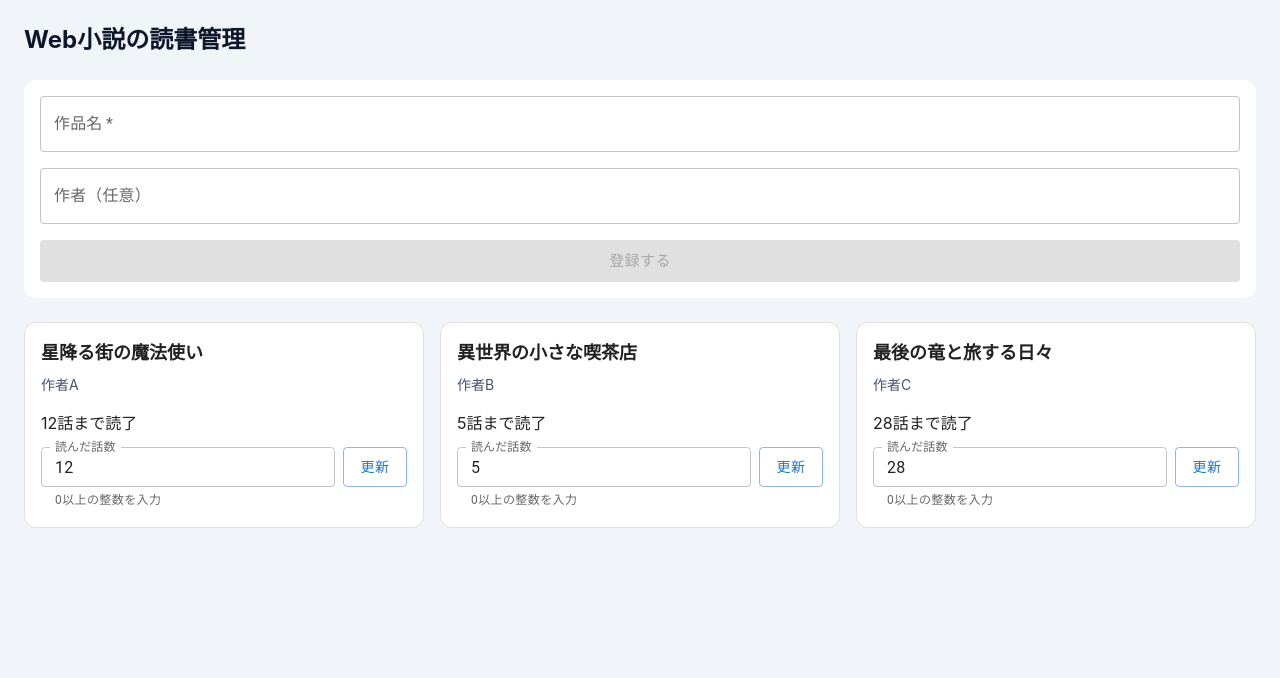
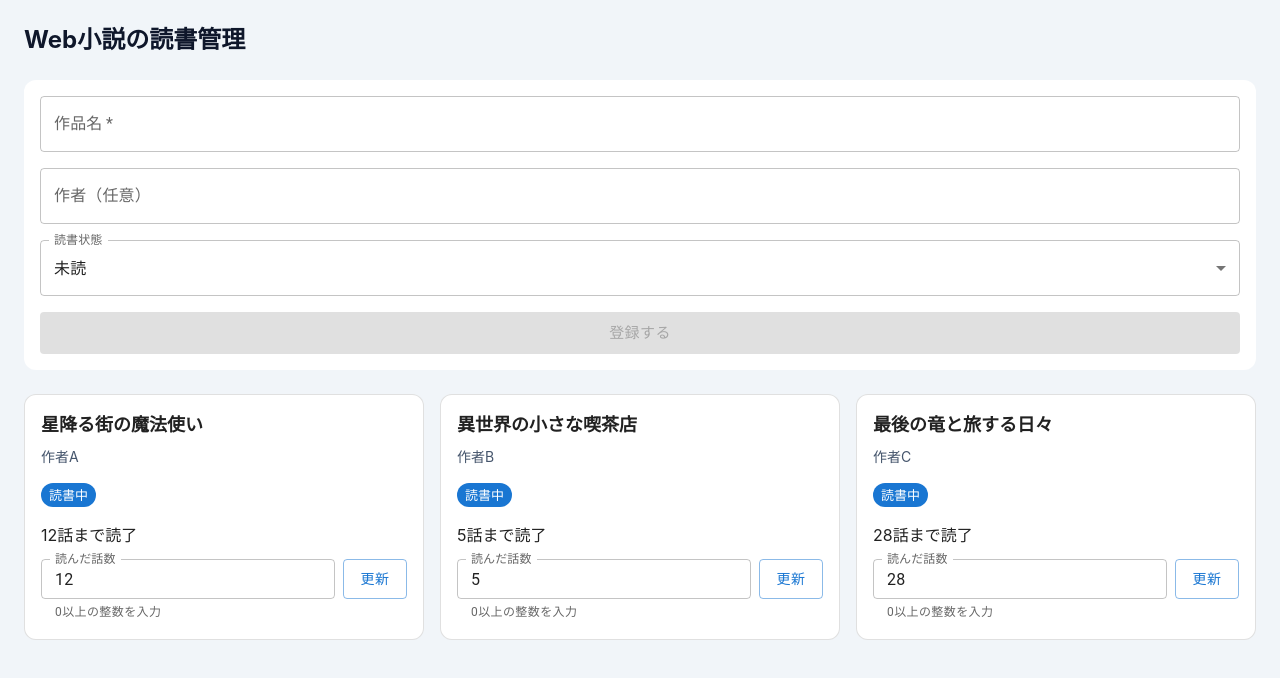
Before and after one commit to Nono-09/mui-practice, a React (Vite) app: page / in a window 1280 px wide. Shown: the top 678 px of the page. Built offline with nearby package versions, Linux system fonts and the light colour scheme.

Commit message:
読書状態の選択・保存と色分け表示を追加

```diff
--- a/src/App.tsx
+++ b/src/App.tsx
@@ -2,6 +2,11 @@ import Card from '@mui/material/Card'
 import { useEffect, useState } from 'react'
 import TextField from '@mui/material/TextField'
 import Button from '@mui/material/Button'
+import FormControl from '@mui/material/FormControl'
+import InputLabel from '@mui/material/InputLabel'
+import Select from '@mui/material/Select'
+import MenuItem from '@mui/material/MenuItem'
+import Chip from '@mui/material/Chip'
 
 function App() {
   const [loaded] = useState(loadNovels)
@@ -9,6 +14,7 @@ function App() {
   const [storageError, setStorageError] = useState(loaded.readError)
   const [title, setTitle] = useState('')
   const [author, setAuthor] = useState('')
+  const [status, setStatus] = useState<ReadingStatus>('未読')
   const [episodeDrafts, setEpisodeDrafts] = useState<Record<number, string>>({})
 
   useEffect(() => {
@@ -35,11 +41,13 @@ function App() {
         title: trimmedTitle,
         author: author.trim() || '作者未入力',
         readEpisode: 0,
+        status,
       },
     ])
 
     setTitle('')
     setAuthor('')
+    setStatus('未読')
   }
 
   function getEpisodeInput(novel: Novel) {
@@ -105,6 +113,23 @@ function App() {
       onChange={(event) => setAuthor(event.target.value)}
     />
 
+    <FormControl fullWidth>
+      <InputLabel id="novel-status-label">読書状態</InputLabel>
+      <Select<ReadingStatus>
+        labelId="novel-status-label"
+        id="novel-status"
+        value={status}
+        label="読書状態"
+        onChange={(event) =>
+          setStatus(event.target.value as ReadingStatus)
+        }
+      >
+        <MenuItem value="未読">未読</MenuItem>
+        <MenuItem value="読書中">読書中</MenuItem>
+        <MenuItem value="読了">読了</MenuItem>
+      </Select>
+    </FormControl>
+
     <Button
       type="submit"
       variant="contained"
@@ -121,6 +146,18 @@ function App() {
         <Card key={novel.id} variant="outlined" sx={{ p: 2, borderRadius: 3 }}>
           <h2 className="mb-2 text-lg font-bold">{novel.title}</h2>
           <p className="text-sm text-slate-600">{novel.author}</p>
+          <Chip
+            label={novel.status}
+            size="small"
+            color={
+              novel.status === '読了'
+                ? 'success'
+                : novel.status === '読書中'
+                  ? 'primary'
+                  : 'error'
+            }
+            sx={{ mt: 2 }}
+          />
           <p className="mt-4">{novel.readEpisode}話まで読了</p>
           <div className="mt-3 flex items-start gap-2">
           <TextField
@@ -157,17 +194,38 @@ function App() {
   )
 }
 
+type ReadingStatus = '未読' | '読書中' | '読了'
+
 type Novel = {
   id: number
   title: string
   author: string
   readEpisode: number
+  status: ReadingStatus
 }
 
 const initialNovels: Novel[] = [
-  { id: 1, title: '星降る街の魔法使い', author: '作者A', readEpisode: 12 },
-  { id: 2, title: '異世界の小さな喫茶店', author: '作者B', readEpisode: 5 },
-  { id: 3, title: '最後の竜と旅する日々', author: '作者C', readEpisode: 28 },
+  {
+    id: 1,
+    title: '星降る街の魔法使い',
+    author: '作者A',
+    readEpisode: 12,
+    status: '読書中',
+  },
+  {
+    id: 2,
+    title: '異世界の小さな喫茶店',
+    author: '作者B',
+    readEpisode: 5,
+    status: '読書中',
+  },
+  {
+    id: 3,
+    title: '最後の竜と旅する日々',
+    author: '作者C',
+    readEpisode: 28,
+    status: '読書中',
+  },
 ]
 
 const STORAGE_KEY = 'mui-practice:novels'
@@ -192,13 +250,26 @@ function loadNovels(): { novels: Novel[]; readError: string } {
           typeof item.title === 'string' &&
           typeof item.author === 'string' &&
           Number.isSafeInteger(item.readEpisode) &&
-          item.readEpisode >= 0,
+          item.readEpisode >= 0 &&
+          (
+            item.status === undefined ||
+            item.status === '未読' ||
+            item.status === '読書中' ||
+            item.status === '読了'
+          ),
       )
     ) {
       throw new Error('Invalid saved data')
     }
 
-    return { novels: data as Novel[], readError: '' }
+    const restoredNovels: Novel[] = data.map((item) => ({
+      ...item,
+      status:
+        item.status ??
+        (item.readEpisode > 0 ? '読書中' : '未読'),
+    }))
+
+    return { novels: restoredNovels, readError: '' }
   } catch {
     return {
       novels: initialNovels,
```
